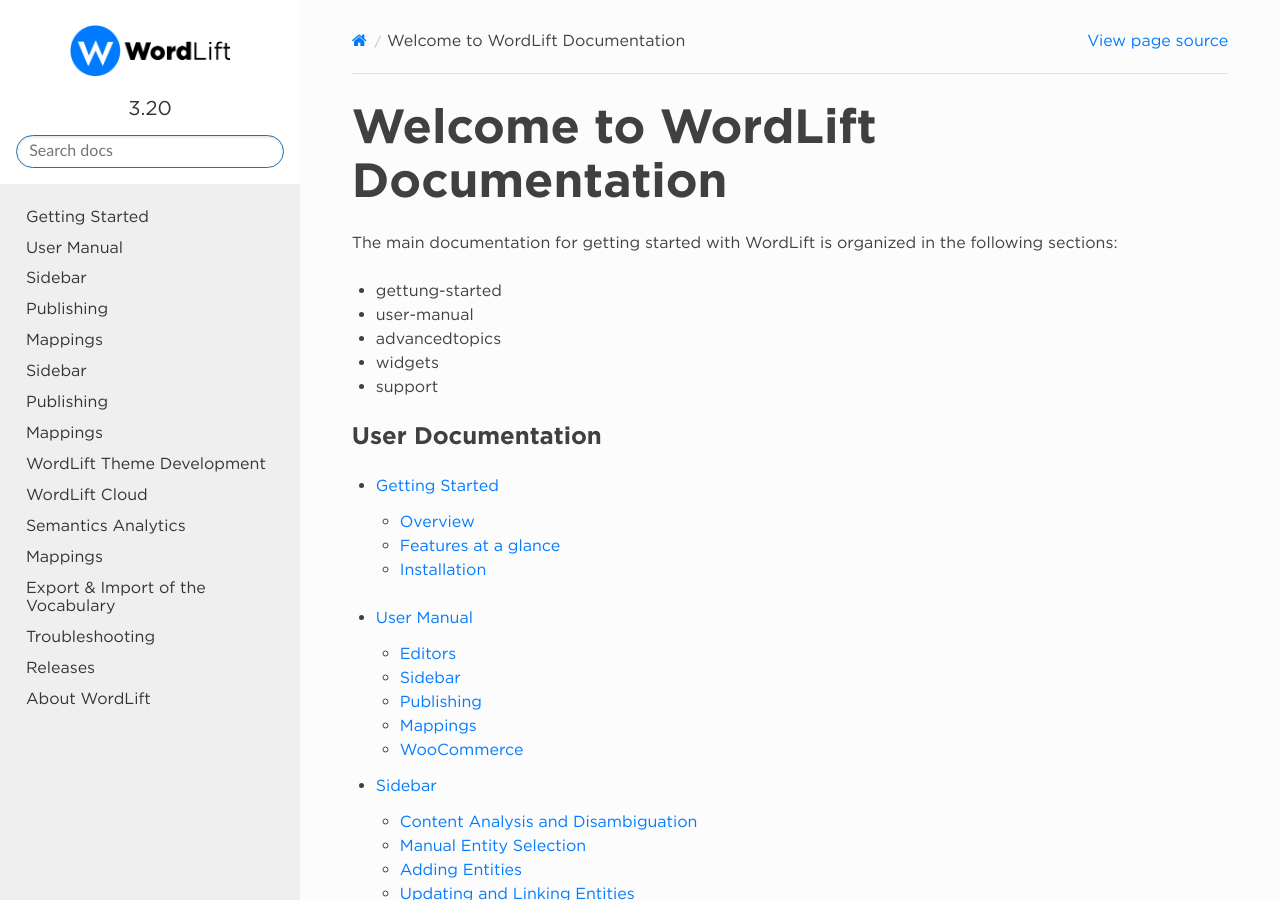
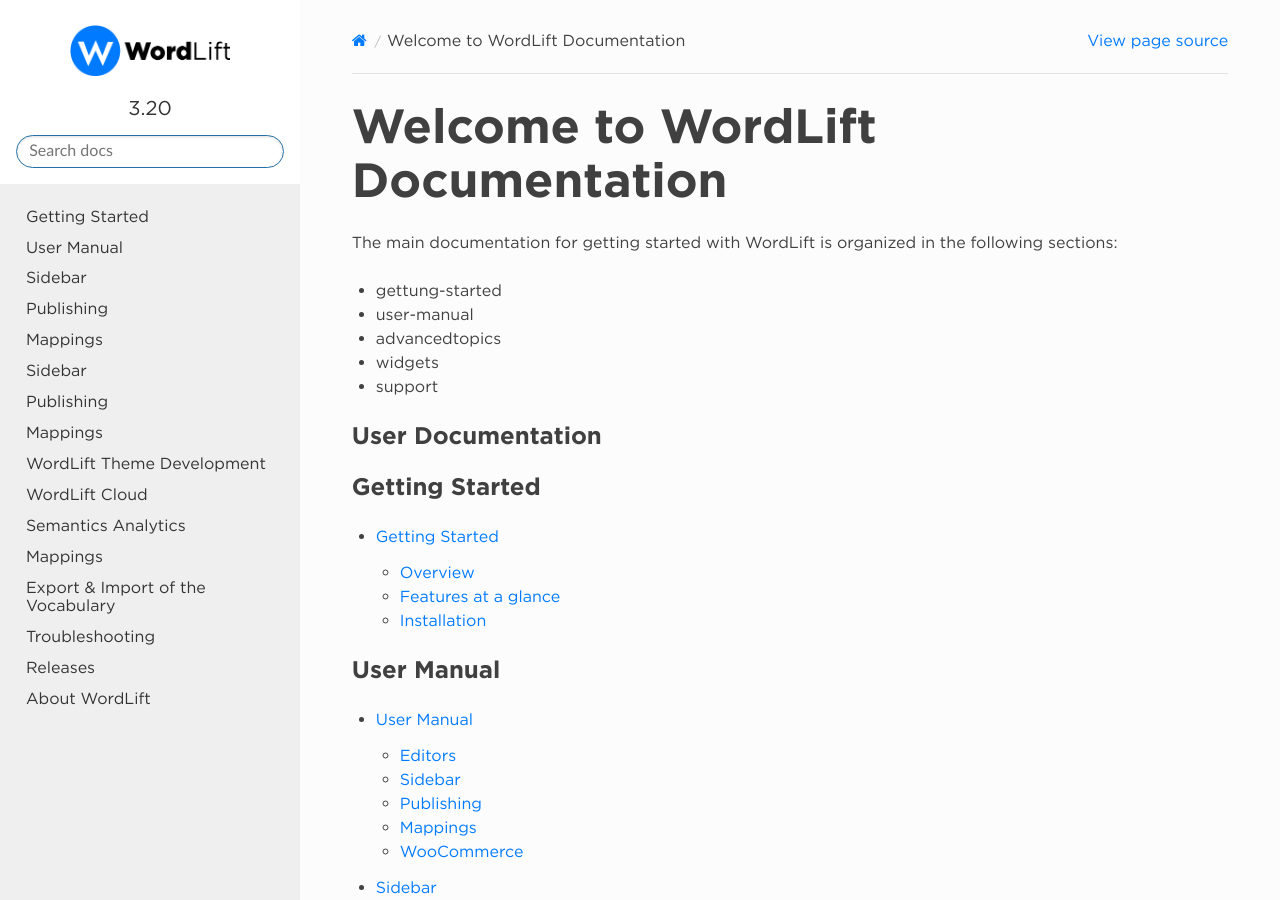
Before and after one commit to insideout10/wordlift-docs, a Sphinx documentation site: the page built from docs/index.rst, in a window 1280 px wide and 900 px high. Built offline with Sphinx 7.4.7 and the Read the Docs theme 2.0.0, drawn with Linux system fonts in a browser that asks for light colours; pages that are not in the unit, such as notebooks, are missing from menus.

Commit message:
Update index.rst

```diff
--- a/docs/index.rst
+++ b/docs/index.rst
@@ -18,6 +18,9 @@
 
 User Documentation
 ---------------
+
+Getting Started
+---------------
 .. _getting-started:
 
 .. toctree::
@@ -25,6 +28,8 @@
 
    getting-started
 
+User Manual
+---------------
 .. _user-manual:
 
 .. toctree::
```
